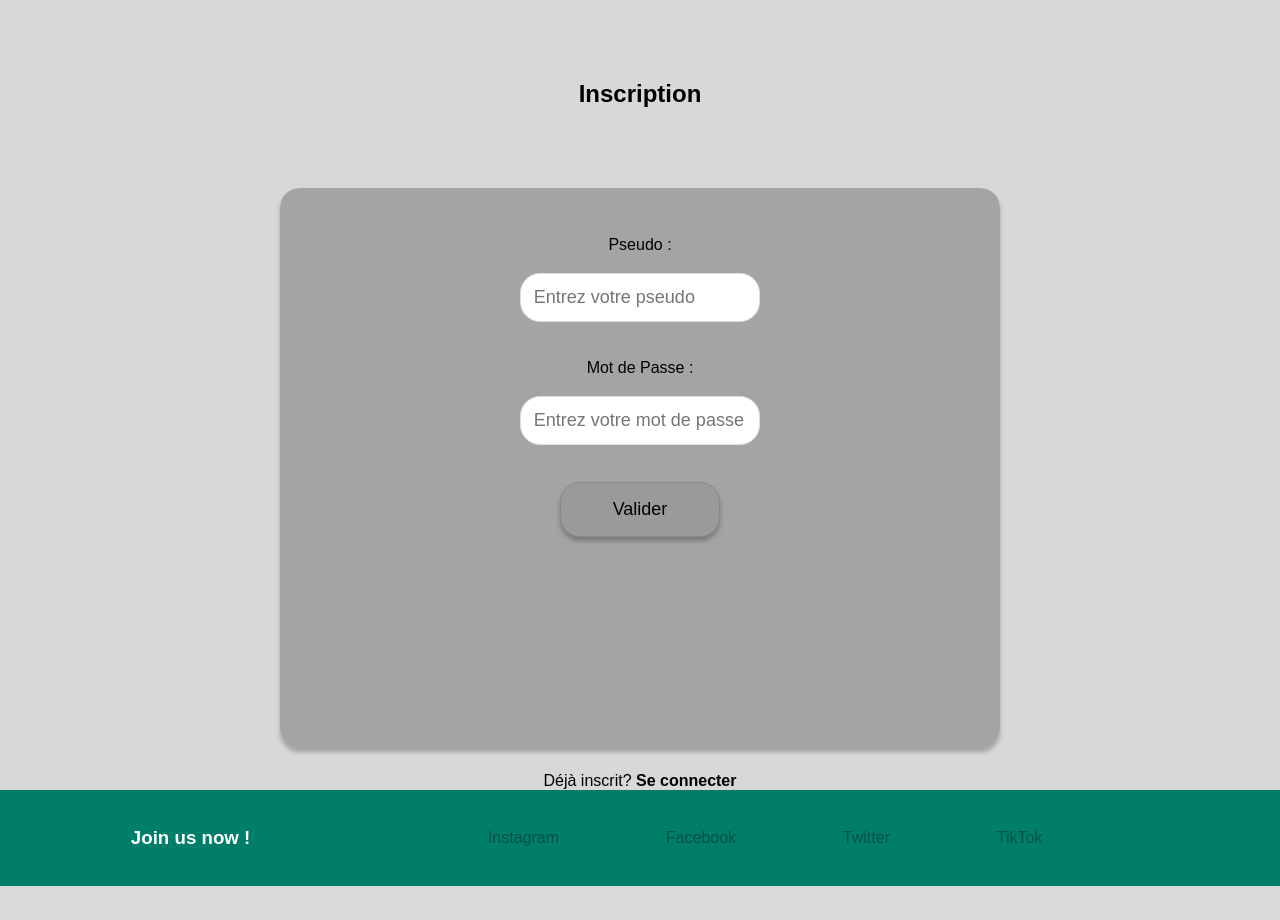
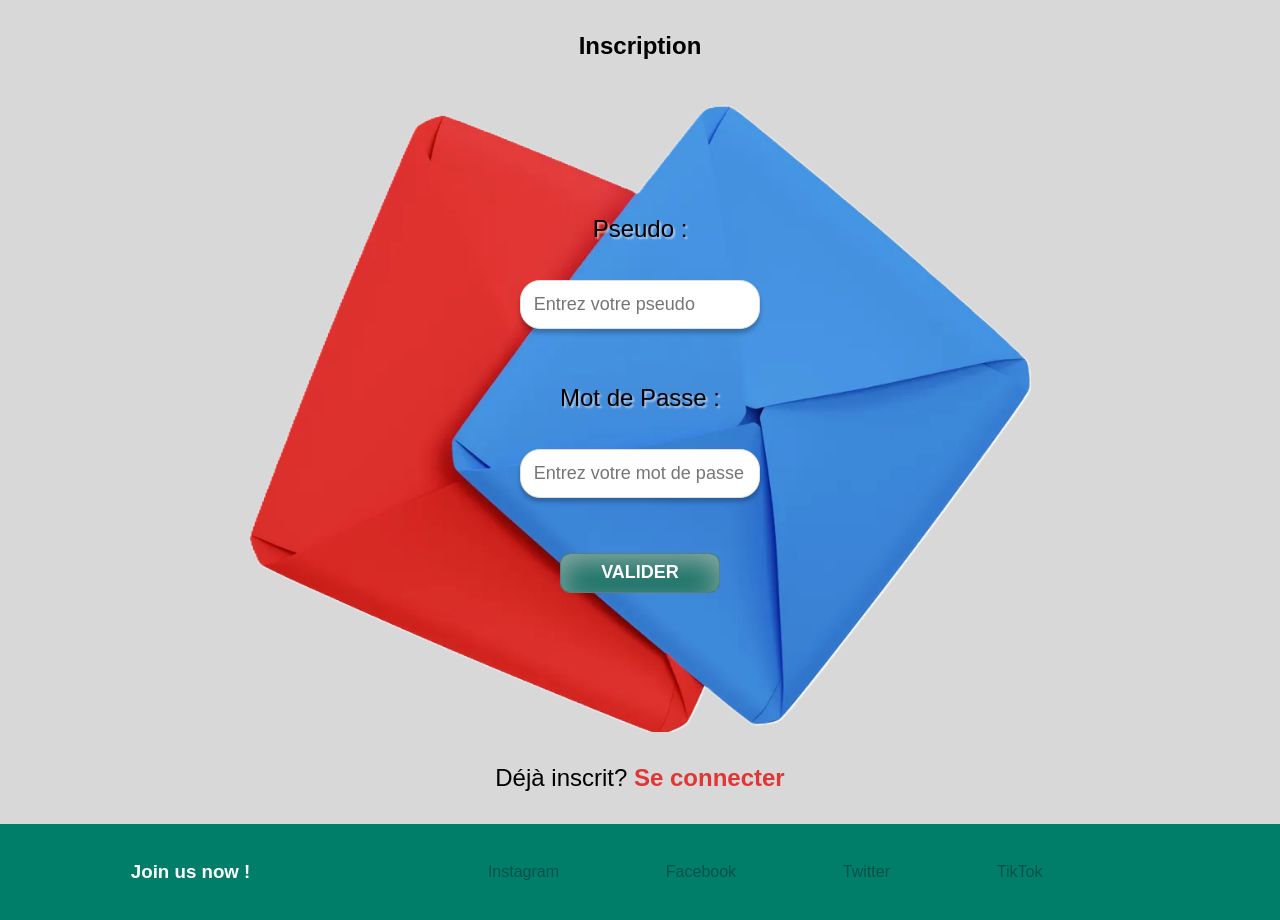
Before and after one commit to sandraMassonF/quiznight, a PHP site: page /page/inscription.php in a window 1280 px wide. Shown: the part 128-1048 px from the top of the page. Before the commit the page ends 1014 px from the top, so only its background shows below. Run offline with PHP 8.4, Linux system fonts and the light colour scheme.

Commit message:
improve the design of login and registration pages with CSS adjustments and session messages

```diff
--- a/asset/css/style_connexion.css
+++ b/asset/css/style_connexion.css
@@ -16,23 +16,50 @@ body{
     margin: 50rem;
     width: 45rem;
     margin: auto;
-    background-color: rgba(135, 135, 135, 0.633);
-    border-radius: 20px;
-    box-shadow: 0px 4px 4px 0px rgba(0, 0, 0, 0.25);
 
 }
 
-
-.login-bloc{
-    height: 25rem;
-}
-.registration-bloc{
-    height: 35rem;
+.main{
+    min-height: 68vh;
 }
 
+.titreh1{
+    text-align: center;
+    margin: 2rem;
+}
+.login-bloc{
+    background-color: #017e6955;
+    height: 30rem;
+    border-radius: 20px;
+    box-shadow: 0px 4px 4px 0px rgba(0, 0, 0, 0.25);
+    display: flex;
+    align-items: center;
+    justify-content: center;
+
+}
+
+.registration-bloc{
+    background-image: url('../img/game.png');
+    background-position: center;
+    background-size: cover;
+    height: 40rem;
+    width: 50rem;
+    display: flex;
+    align-items: center;
+    justify-content: center;
+}
+
+
 .form{
-    padding-top: 3rem;
-    text-align: center;
+    display: flex;
+    flex-direction: column;
+    align-items: center;
+    justify-content: center;
+}
+
+.label-form{
+    font-size: x-large;
+    text-shadow: 2px 2px 2px rgba(243, 238, 238, 0.643);
 }
 
 .input{
@@ -42,6 +69,7 @@ body{
     margin: 1.2rem;
     border: 1px solid rgb(223, 222, 222);
     font-size: large;
+    box-shadow: 0px 4px 4px 0px rgba(0, 0, 0, 0.25);
 }
 
 .bouton{
@@ -56,18 +84,22 @@ body{
 }
 
 .alert{
+    margin-top: 1rem;
     text-align: center;
-    margin: 5rem;
-    color: rgb(192, 19, 19);
-    font-size: x-large;
+    color: rgb(8, 8, 8);
+    background-color: rgba(240, 248, 255, 0.171);
+    font-size: xx-large;
+    text-shadow: 2px 2px 2px rgba(158, 8, 8, 0.643);
+
 }
 
 .txt{
-    margin-top: 1.5rem;
+    margin: 2rem;
     text-align: center;
+    font-size: x-large;
 }
 .link-bold{
     font-weight: bolder;
-    color: rgb(0, 0, 0);
+    color: #E13634;
 
 }
--- a/models/User.php
+++ b/models/User.php
@@ -32,10 +32,10 @@ class Utilisateur
                 $req->execute(["pseudo" => $pseudo]);
                 $user = $req->fetch(PDO::FETCH_ASSOC);
 
-                if (!$user) { // Vérifie si l'utilisateur existe
-                    echo '<p class="alert">Pseudo incorrect ou inconnu !</p>';
+                  if (!$user) { // Vérifie si l'utilisateur existe
+                    $_SESSION['message']  = "Pseudo incorrect ou inconnu !";
                     } elseif($user['score'] <= 0){
-                        echo '<p class="alert">Vous ne pouvez plus vous connecter car vous êtes mort</p>';
+                        $_SESSION['message']  = "Vous ne pouvez plus vous connecter car vous êtes mort";
                     }
                     else{
                     if (password_verify($password, $user['password']) ||  $_SESSION['user'] = $user['id']) {
@@ -45,12 +45,12 @@ class Utilisateur
                         header("location: ../index.php");
                         exit(); // Ajout d'un exit() après la redirection
                     } else {
-                        echo '<p class="alert">Mot de passe incorrect !</p>';
+                        $_SESSION['message']  = "Mot de passe incorrect !";
                     }
 
                 }
             } else {
-                echo '<p class="alert">Veuillez remplir tous les champs</p>';
+                $_SESSION['message']  = "Veuillez remplir tous les champs";
             }
         }
     }
@@ -67,8 +67,9 @@ class Utilisateur
                 $checkPseudo = $bdd->prepare("SELECT id FROM utilisateur WHERE pseudo = :pseudo");
                 $checkPseudo->execute(["pseudo" => $pseudo]);
 
+
                 if ($checkPseudo->fetch()) {
-                    echo '<p class="alert"> Ce pseudo est déjà utilisé !</p>';
+                    $_SESSION['message']  = "Ce pseudo est déjà utilisé !";
                 } else {
 
                     $req = $bdd->prepare("INSERT INTO utilisateur (pseudo, password, score) VALUES (:pseudo, :password, :score)");
@@ -80,7 +81,7 @@ class Utilisateur
                     ]);
                     $req = $req->fetch(PDO::FETCH_ASSOC);
 
-                    echo '<p class="">"Inscription réussie !"</p>';
+                    $_SESSION['message']  = "Inscription réussie !";
 
                     $_SESSION['user'] = $req;
 
@@ -88,7 +89,7 @@ class Utilisateur
 
                 }
             } else {
-                echo '<p class="alert">Veuillez remplir tous les champs</p>';
+                $_SESSION['message']  = "Veuillez remplir tous les champs";
             }
 
         }
--- a/page/inscription.php
+++ b/page/inscription.php
@@ -8,23 +8,22 @@ $newInscription = $newIns->inscription();
 
 <?php include '../component/header.php' ?>
 
-<main class="">
-    <section class="">
+<main class="main">
+    <section>
         <!-- si une session est déjà ouverte on ne propose pas de se reconnecter -->
         <?php if (isset($_SESSION['user'])) : ?>
             <?php header("location:connexion.php"); ?>
             <!-- si pas de session ouverte on propose de se connecter -->
         <?php else : ?>
-            <h1 class="title">Inscription</h1>
+            <h1 class="titreh1">Inscription</h1>
             <section class="registration-bloc">
                 <form method="post" action="" class="form">
-                    <label for="" >Pseudo :</label><br />
+                    <label for="" class="label-form">Pseudo :</label><br />
                     <input class="input" type="text" name="pseudo" id="pseudo" value="" placeholder="Entrez votre pseudo" required><br /><br />
-                    <label for="" >Mot de Passe :</label><br />
+                    <label for="" class="label-form">Mot de Passe :</label><br />
                     <input class="input" type="password" name="password" id="password" value="" placeholder="Entrez votre mot de passe" required><br /><br />
-                    <!-- <label for="" >Confirmez le Mot de Passe :</label><br />
-                    <input class="input" type="password" name="password" id="password" value="" placeholder="Entrez votre mot de passe" required><br /><br /> -->
-                    <button type="submit" name="submit" class="bouton">Valider</button>
+                    <button type="submit" name="submit" class="bouton button-next button-next-green">Valider</button>
+                    <p class="alert"><?php if (isset($_SESSION['message'])) echo $_SESSION['message'] ?></p>
                 </form>
             </section>
             <div class="txt">Déjà inscrit? <a href="./connexion.php" class="link-bold" >Se connecter</a></div>
```
Also changed, not shown: page/connexion.php (+8 -5 lines).
